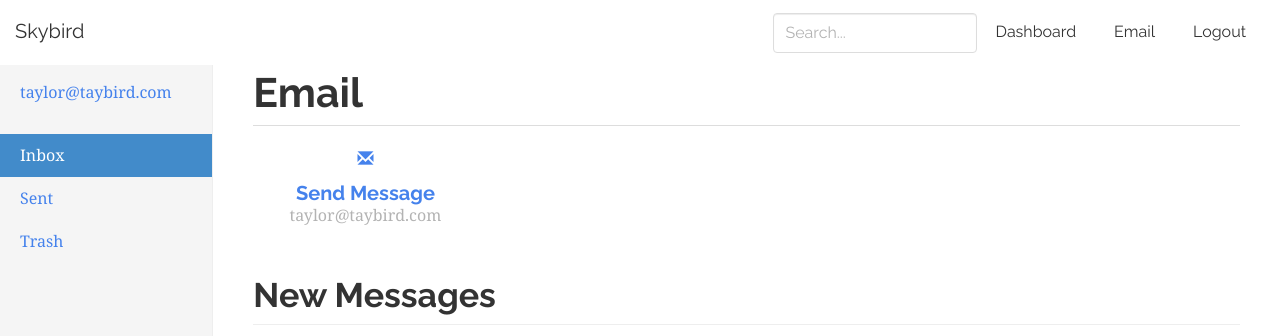
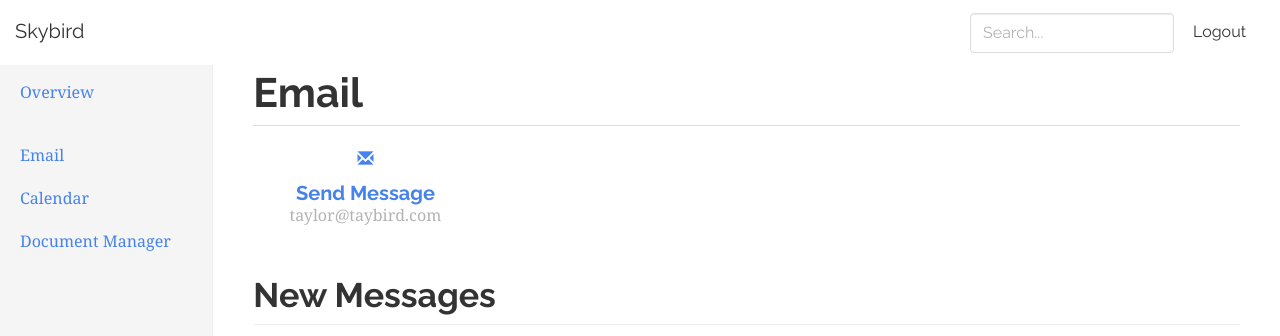
Before and after one commit to tay-bird/skybird, a Python web app: template templates/email.html in a window 1280 px wide. Shown: the top 336 px of the page. Run offline with Jinja, Linux system fonts and the light colour scheme; the template is opened without the code that fills it, so the values that code supplies are empty.

Commit message:
Modifying navbars to be more friendly to xs-size screens.

```diff
--- a/templates/dash_base.html
+++ b/templates/dash_base.html
@@ -32,8 +32,12 @@
                 </div>
                 <div class="navbar-collapse collapse">
                     <ul class="nav navbar-nav navbar-right">
-                        <li><a href="/dash">Dashboard</a></li>
-                        <li><a href="/email">Email</a></li>
+                        <li class="visible-xs-block"><a href="/dash">Overview</a></li>
+                        <li><br></li>
+                        <li class="visible-xs-block"><a href="/email">Email</a></li>
+                        <li class="visible-xs-block"><a href="/calendar">Calendar</a></li>
+                        <li class="visible-xs-block"><a href="/docs">Document Manager</a></li>
+                        <li><br></li>
                         <li><a href="/logout">Logout</a></li>
                     </ul>
                     <form class="navbar-form navbar-right">
@@ -49,7 +53,15 @@
 
                 <!-- Sidebar -->
                 <div class="col-sm-3 col-md-2 sidebar">
-                    {% block sidebar %}{% endblock %}
+                        <ul class="nav nav-sidebar">
+                            <li{% if 'dash' == active %} class="active"{% endif %}><a href="/dash">Overview</a></li>
+                        </ul>
+
+                        <ul class="nav nav-sidebar">
+                            <li{% if 'email' == active %} class="active"{% endif %}><a href="/email">Email</a></li>
+                            <li{% if 'calendar' == active %} class="active"{% endif %}><a href="/calendar">Calendar</a></li>
+                            <li{% if 'docs' == active %} class="active"{% endif %}><a href="/docs">Document Manager</a></li>
+                        </ul>
                 </div>
 
                 <!-- Main info display -->
--- a/views/cal.py
+++ b/views/cal.py
@@ -56,9 +56,9 @@ def cal():
         credentials = None
 
     if credentials:
-        return render_template('calendar.html', auth=True)
+        return render_template('calendar.html', active='calendar', auth=True)
     else:
-        return render_template('calendar.html', auth=False)
+        return render_template('calendar.html', active='calendar', auth=False)
 
 @app.route("/calendar/fetch", methods=['POST'])
 @login_required
--- a/views/dash.py
+++ b/views/dash.py
@@ -14,7 +14,7 @@ from interface import app, config
 @login_required
 def dash():
     """ Serve the dashboard overview. """
-    return render_template('dash.html')
+    return render_template('dash.html', active='dash')
 
 @app.route("/dash/fetch", methods=['POST'])
 @login_required
--- a/views/docs.py
+++ b/views/docs.py
@@ -39,7 +39,7 @@ def docs():
                        'type': type,
                        'name': name.rsplit('.', 1)[0] })
 
-    return render_template('docs.html', location='', files=files)
+    return render_template('docs.html', active='docs', location='', files=files)
 
 @app.route("/docs/<directory>")
 @login_required
@@ -62,7 +62,7 @@ def docs_subdir(directory):
     if directory:
         loc ='/' + directory
 
-    return render_template('docs.html', location=loc, files=files)
+    return render_template('docs.html', active='docs', location=loc, files=files)
 
 @app.route("/docs/upload", methods=['GET', 'POST'])
 @app.route("/docs/upload/<directory>", methods=['GET', 'POST'])
@@ -88,7 +88,7 @@ def upload(directory=None):
     if directory:
         loc = '/' + directory
 
-    return render_template('upload.html', location=loc)
+    return render_template('upload.html', active='docs', location=loc)
 
 @app.route('/docs/new', methods=['POST'])
 @login_required
--- a/views/email.py
+++ b/views/email.py
@@ -35,7 +35,7 @@ def email():
         else:
             m['body-short'] = m['body']
 
-    return render_template('email.html', mail=mail)
+    return render_template('email.html', active='email', mail=mail)
 
 @app.route("/email/send", methods=['POST'])
 @login_required
```
Also changed, not shown: templates/dash.html (+1 -14 lines).
